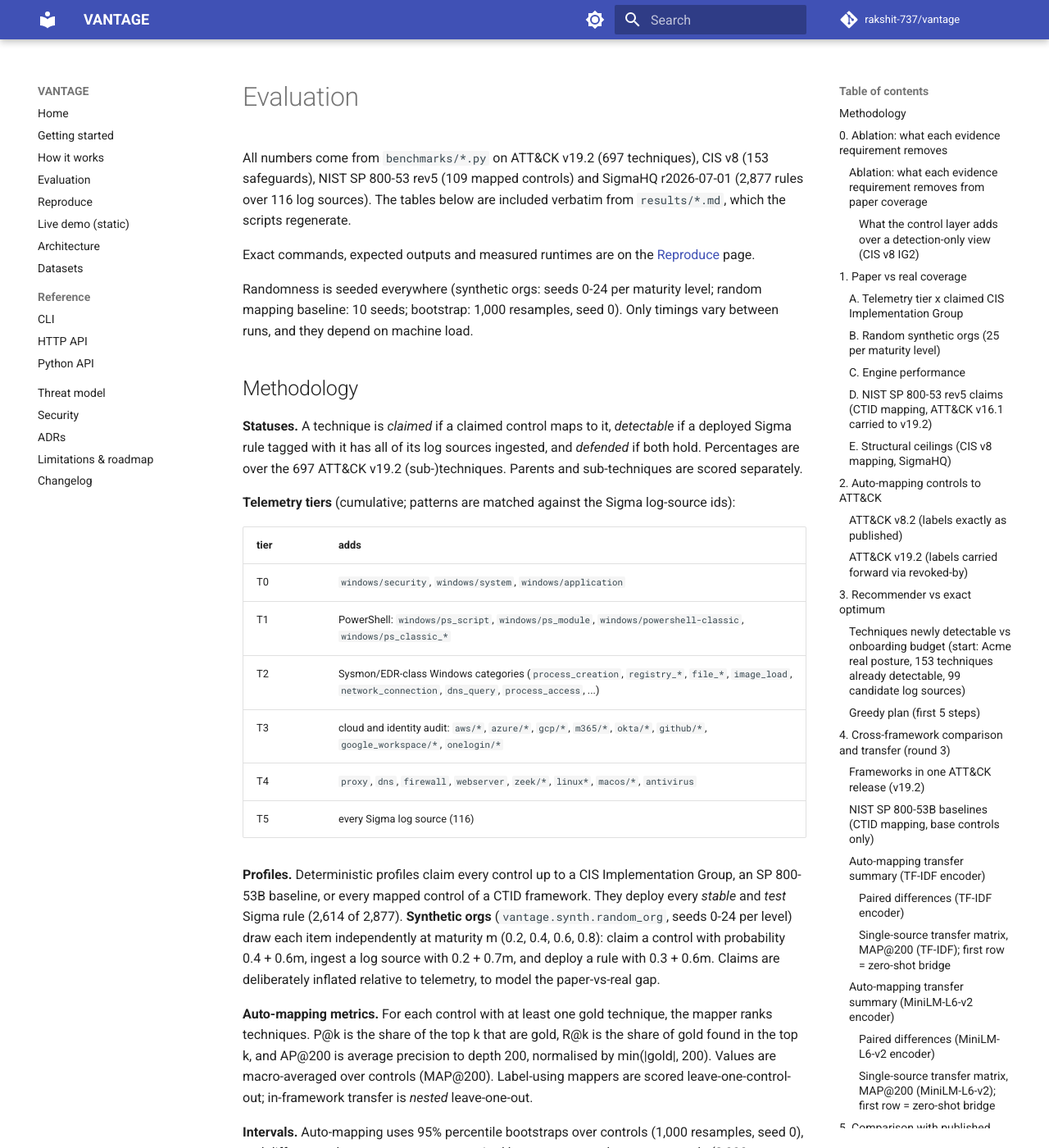
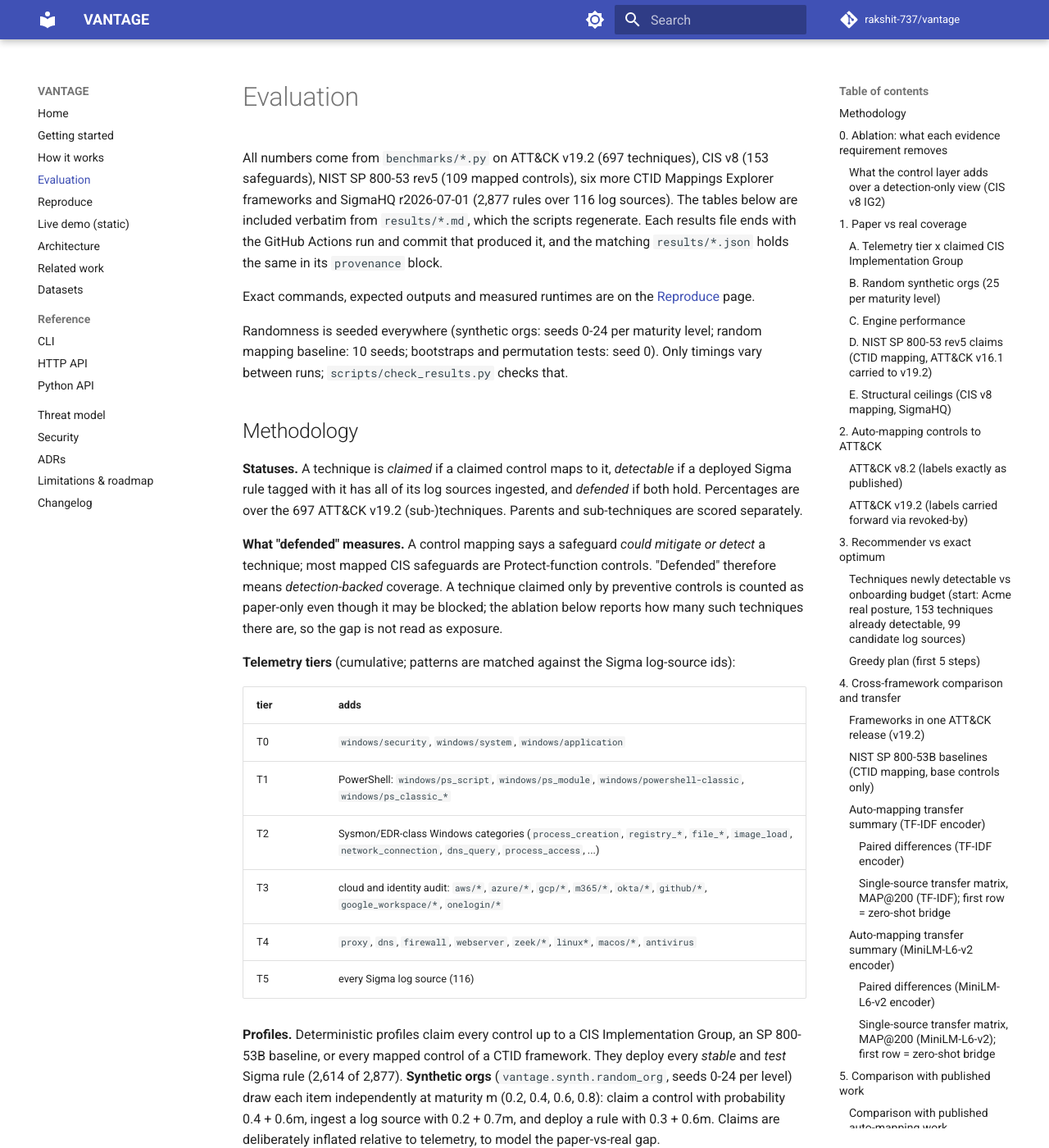
Before and after one commit to rakshit-737/vantage, an MkDocs documentation site: the page built from docs/evaluation.md, in a window 1280 px wide and 1400 px high. Shown: the whole window at 82% size. Built offline with MkDocs 1.6.1 and Material for MkDocs 9.7.7, drawn with Linux system fonts in a browser that asks for light colours; comment, search, counter and statistics services are not loaded; some of the changed text lies outside the part shown.

Commit message:
docs: Evaluation page at /evaluation/, Related work page, results provenance
docs/benchmarks.md was renamed to evaluation.md (in 6ff466d); the nav now
points at it and mkdocs-redirects keeps /benchmarks/ working. The page
states that "defended" is detection-backed coverage, describes the paired
tests and Holm adjustment, shows the T0/T5 ablation rows and the
control-layer arm with the full 72-row table collapsed, both
cross-framework figures, and the walkthrough numbers. The new Related work
page holds the prior-art table, Rahman and Williams as prior art for the
claimed layer, and full references.

Co-Authored-By: Claude <noreply@anthropic.com>

```diff
--- a/docs/evaluation.md
+++ b/docs/evaluation.md
@@ -1,15 +1,17 @@
 # Evaluation
 
 All numbers come from `benchmarks/*.py` on ATT&CK v19.2 (697 techniques), CIS v8 (153
-safeguards), NIST SP 800-53 rev5 (109 mapped controls) and SigmaHQ r2026-07-01 (2,877 rules over
-116 log sources). The tables below are included verbatim from `results/*.md`, which the scripts
-regenerate.
+safeguards), NIST SP 800-53 rev5 (109 mapped controls), six more CTID Mappings Explorer
+frameworks and SigmaHQ r2026-07-01 (2,877 rules over 116 log sources). The tables below are
+included verbatim from `results/*.md`, which the scripts regenerate. Each results file ends with
+the GitHub Actions run and commit that produced it, and the matching `results/*.json` holds the
+same in its `provenance` block.
 
 Exact commands, expected outputs and measured runtimes are on the [Reproduce](reproduce.md) page.
 
 Randomness is seeded everywhere (synthetic orgs: seeds 0-24 per maturity level; random mapping
-baseline: 10 seeds; bootstrap: 1,000 resamples, seed 0). Only timings vary between runs, and
-they depend on machine load.
+baseline: 10 seeds; bootstraps and permutation tests: seed 0). Only timings vary between runs;
+`scripts/check_results.py` checks that.
 
 ## Methodology
 
@@ -17,6 +19,12 @@ they depend on machine load.
 Sigma rule tagged with it has all of its log sources ingested, and *defended* if both hold.
 Percentages are over the 697 ATT&CK v19.2 (sub-)techniques. Parents and sub-techniques are scored
 separately.
+
+**What "defended" measures.** A control mapping says a safeguard *could mitigate or detect* a
+technique; most mapped CIS safeguards are Protect-function controls. "Defended" therefore means
+*detection-backed* coverage. A technique claimed only by preventive controls is counted as
+paper-only even though it may be blocked; the ablation below reports how many such techniques
+there are, so the gap is not read as exposure.
 
 **Telemetry tiers** (cumulative; patterns are matched against the Sigma log-source ids):
 
@@ -42,11 +50,16 @@ k, and AP@200 is average precision to depth 200, normalised by min(|gold|, 200).
 macro-averaged over controls (MAP@200). Label-using mappers are scored leave-one-control-out;
 in-framework transfer is *nested* leave-one-out.
 
-**Intervals.** Auto-mapping uses 95% percentile bootstraps over controls (1,000 resamples, seed 0),
-and differences between mappers use paired bootstraps over the same controls (2,000 resamples).
-Synthetic orgs use t-intervals of the mean gap over 25 orgs. The ablation range shows the
-sensitivity to the rule set: a random 10% of the rules is removed, 500 draws. A with-replacement
-bootstrap is not used there, because coverage depends on *distinct* rules.
+**Intervals and tests.** Auto-mapping uses 95% percentile bootstraps over controls (1,000
+resamples, seed 0). Differences between mappers are paired over the same controls: a paired
+bootstrap interval (2,000 resamples) and a two-sided sign-flip permutation test (20,000 draws,
+p = (k+1)/(B+1), so never 0). In the cross-framework study the p-values are Holm-adjusted within
+each family of 16 tests (8 frameworks x 2 contrasts). Per-control scores are committed
+(`results/*_per_control.csv.gz`), so every paired number can be recomputed. Synthetic orgs use
+t-intervals of the mean gap over 25 orgs. The ablation range shows the sensitivity to the rule
+set: a random 10% of the rules is removed, 500 draws. A with-replacement bootstrap is not used
+there, because coverage depends on *distinct* rules. Counts over the full catalog (for example
+the CIS-function split) are exact, not estimates.
 
 **Threats to validity.** A Sigma tag is not proof of detection quality. Mappings were authored
 against older ATT&CK releases and are carried forward through revoked-by links. CIS and CTID built
@@ -57,7 +70,19 @@ synthetic.
 
 ![ablation](figures/ablation.png)
 
---8<-- "results/ablation.md"
+![where the gap comes from](figures/ablation_shares.png)
+
+--8<-- "results/ablation.md:3:7"
+
+--8<-- "results/ablation.md:summary"
+
+--8<-- "results/ablation.md:control-layer"
+
+??? note "Full ablation table: 12 profiles x 6 telemetry tiers (72 rows)"
+
+    --8<-- "results/ablation.md:full"
+
+--8<-- "results/ablation.md:132:134"
 
 ## 1. Paper vs real coverage
 
@@ -80,15 +105,23 @@ Each mapper sees only the safeguard's title and description. Ground truth is the
 
 --8<-- "results/recommend.md"
 
-## 4. Cross-framework comparison and transfer (round 3)
+## 4. Cross-framework comparison and transfer
 
 Frameworks side by side in ATT&CK v19.2, SP 800-53B baselines, and auto-mapping trained on one
-framework and tested on another ([ADR 0009](adr/0009-cross-framework-transfer.md)).
+framework and tested on another ([ADR 0009](adr/0009-cross-framework-transfer.md)). Added in v1.1.0.
 
-![cross-framework transfer](figures/crossframework.png)
+![cross-framework transfer, TF-IDF](figures/crossframework.png)
+
+![cross-framework transfer, MiniLM](figures/crossframework-minilm.png)
 
 --8<-- "results/crossframework.md"
 
 ## 5. Comparison with published work
 
+See also [Related work](related-work.md).
+
 --8<-- "results/published.md"
+
+## 6. Numbers on the How-it-works page
+
+--8<-- "results/walkthrough.md"
--- /dev/null
+++ b/docs/related-work.md
@@ -0,0 +1,53 @@
+# Related work
+
+VANTAGE combines three things that exist separately: official control-to-ATT&CK mappings,
+detection and data-source coverage, and automatic control-to-technique mapping. This page lists
+the closest prior work for each and says what VANTAGE adds. The numeric comparison with published
+auto-mapping results is in [Evaluation, section 5](evaluation.md#5-comparison-with-published-work).
+
+## Tools
+
+| Existing | What it does | What VANTAGE adds |
+| --- | --- | --- |
+| [DeTT&CT (Rabobank CDC)](https://github.com/rabobank-cdc/DeTTECT) | Scores data-source and detection coverage against ATT&CK | A control-framework layer, "paper vs detection-backed" status, failure propagation, recommender, Zero-Trust score |
+| [ATT&CK Navigator](https://mitre-attack.github.io/attack-navigator/) | Manual technique heatmap | Computed status and what-ifs. VANTAGE exports Navigator layers. |
+| [CTID Mappings Explorer](https://center-for-threat-informed-defense.github.io/mappings-explorer/) | Curated control -> ATT&CK mappings | Consumes such mappings and joins them with live detection state |
+| Sigma coverage tools (e.g. `sigma-cli` analyze) | Rule -> technique coverage | Log-source dependency, dead-rule detection, control claims |
+| Commercial GRC (Vanta, Drata, scorecards) | Evidence collection, external ratings | Technique- and detection-level linkage, open and local |
+| [CTID TRAM](https://github.com/center-for-threat-informed-defense/tram) | Classifies CTI report sentences into about 50 techniques | Different task (control text, not CTI); TRAM's published scores come from a private dataset |
+
+DeTT&CT already covers the data-source -> detection -> ATT&CK part. The [ablation](evaluation.md#0-ablation-what-each-evidence-requirement-removes)
+puts a DeTT&CT-style detection-only view next to VANTAGE's defended coverage, so the effect of the
+control layer is measured rather than asserted.
+
+## Measuring control coverage of ATT&CK
+
+- **Rahman and Williams (2022)** measured how far NIST SP 800-53 controls mitigate the techniques
+  used by cybercrime groups and malware in ATT&CK, using an existing control-to-technique mapping:
+  only 101 of 298 controls mitigate any technique, and 53 techniques are mitigated by none. That
+  is prior art for VANTAGE's "claimed" layer (L0). VANTAGE adds the detection and telemetry
+  layers on top of the claim and repeats the measurement over 12 framework profiles.
+
+## Automatic control-to-technique mapping
+
+- **Lee, Yoon, Lee and Kang (2026)** route control text through ATT&CK mitigations with an
+  SBERT ensemble on Korean RMF (K-RMF) control text, evaluated against the CTID NIST 800-53
+  mapping as a silver standard. VANTAGE's mitigation bridge is an independent re-implementation of
+  that idea, evaluated on CIS v8 and 7 other frameworks. No directly comparable benchmark exists:
+  their Recall@restricted metric is defined only in the full text, which could not be retrieved
+  (see [published.md](evaluation.md#5-comparison-with-published-work) for every setup difference).
+- **Lee, Yoon, Lee and Kang (2025)** compare BERT-based models for mapping RMF security controls to
+  ATT&CK techniques: the same task, an earlier paper by the same group.
+- **Orbinato, Barbaraci, Natella and Cotroneo (2022)** compare traditional and deep-learning
+  classifiers for mapping unstructured CTI to ATT&CK techniques and release two datasets. The
+  input differs (threat reports, not control text); the output space is the same.
+
+## References
+
+All identifiers below are checked by `scripts/check_citations.py` (titles and authors against
+Crossref and DataCite; run by the `citations` workflow).
+
+1. Hanhee Lee, Sukjoon Yoon, Yunkyung Lee, Jiwon Kang. *Enhancing RMF and ATT&CK Mapping Accuracy Through Integration of Sentence-BERT and Mitigation Parameters*. Electronics 15(6):1248, 2026. [doi:10.3390/electronics15061248](https://doi.org/10.3390/electronics15061248)
+2. Hanhee Lee, Sukjoon Yoon, Yun-kyung Lee, Jiwon Kang. *Evaluating BERT-Based Models for Mapping RMF Security Controls to MITRE ATT&CK Techniques*. Journal of Information and Security 25(5):11-20, 2025. [doi:10.33778/kcsa.2025.25.5.011](https://doi.org/10.33778/kcsa.2025.25.5.011)
+3. Md Rayhanur Rahman, Laurie Williams. *An investigation of security controls and MITRE ATT&CK techniques*. arXiv:2211.06500, 2022. [doi:10.48550/arXiv.2211.06500](https://doi.org/10.48550/arXiv.2211.06500)
+4. Vittorio Orbinato, Mariarosaria Barbaraci, Roberto Natella, Domenico Cotroneo. *Automatic Mapping of Unstructured Cyber Threat Intelligence: An Experimental Study*. 2022 IEEE 33rd International Symposium on Software Reliability Engineering (ISSRE), pp. 181-192, 2022. [doi:10.1109/ISSRE55969.2022.00027](https://doi.org/10.1109/ISSRE55969.2022.00027), [arXiv:2208.12144](https://arxiv.org/abs/2208.12144)
--- a/mkdocs.yml
+++ b/mkdocs.yml
@@ -37,6 +37,9 @@ not_in_nav: |
   /adr/0*.md
 plugins:
   - search
+  - redirects:
+      redirect_maps:
+        benchmarks.md: evaluation.md   # the page was served at /benchmarks/ up to v1.1.0
   - mkdocstrings:
       handlers:
         python:
@@ -50,10 +53,11 @@ nav:
   - Home: index.md
   - Getting started: getting-started.md
   - How it works: how-it-works.md
-  - Evaluation: benchmarks.md
+  - Evaluation: evaluation.md
   - Reproduce: reproduce.md
   - Live demo (static): live-demo.md
   - Architecture: architecture.md
+  - Related work: related-work.md
   - Datasets: datasets.md
   - Reference:
       - CLI: reference/cli.md
```
